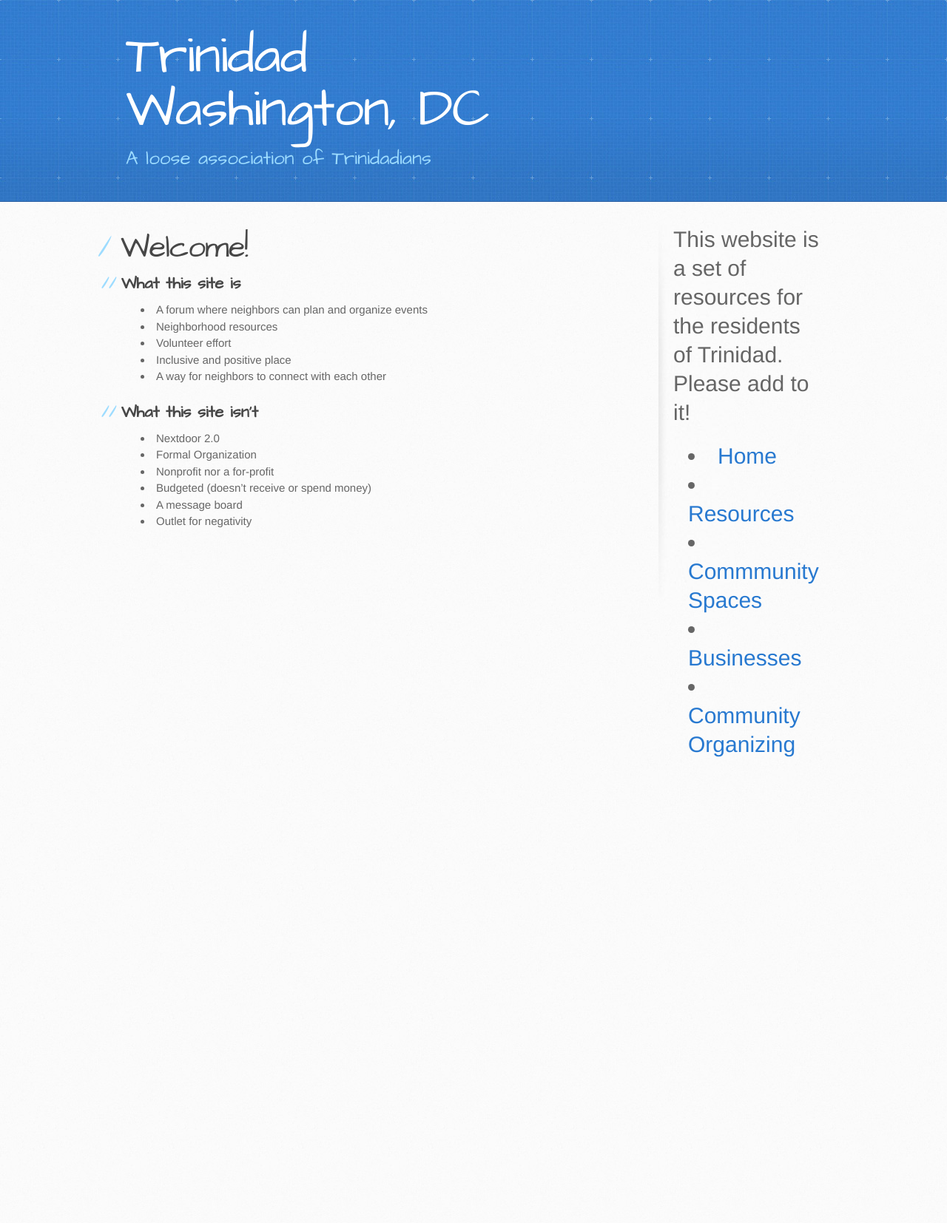
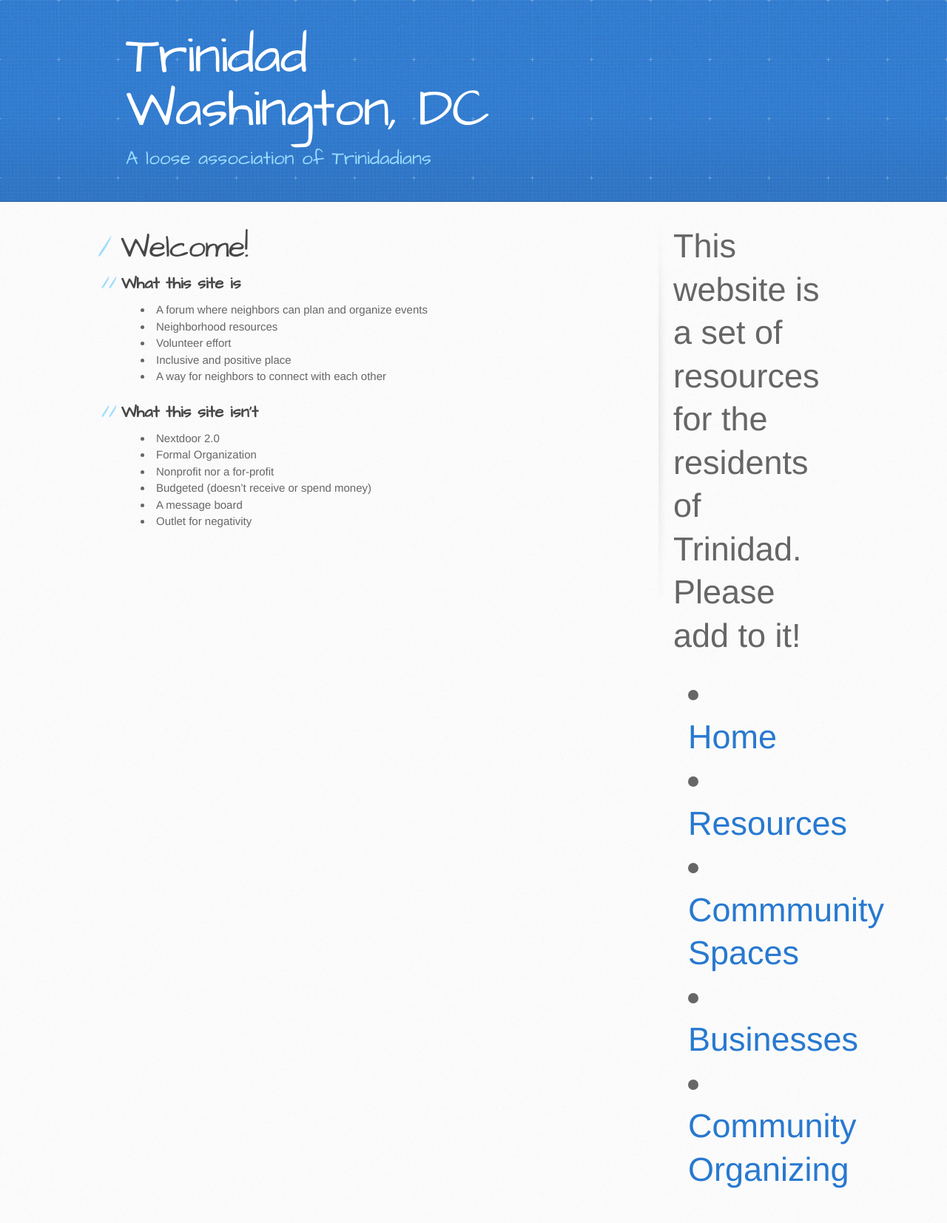
Before and after one commit to gbinal/tobago, a Jekyll site: the page built from index.md, in a window 1280 px wide. Shown: the whole page at 74% size. Built offline with Jekyll 4.4.1, drawn with Linux system fonts in a browser that asks for light colours; before the commit the page ends 1069 px from its top, so only the background shows below that.

Commit message:
increasing again

```diff
--- a/_includes/footer.html
+++ b/_includes/footer.html
@@ -1,6 +1,6 @@
         </section>
 
-        <aside id="sidebar" style="font-size:30px">
+        <aside id="sidebar" style="font-size:45px">
 
               <p >This website is a set of resources for the residents of Trinidad. Please add to it!</p>
 
```
